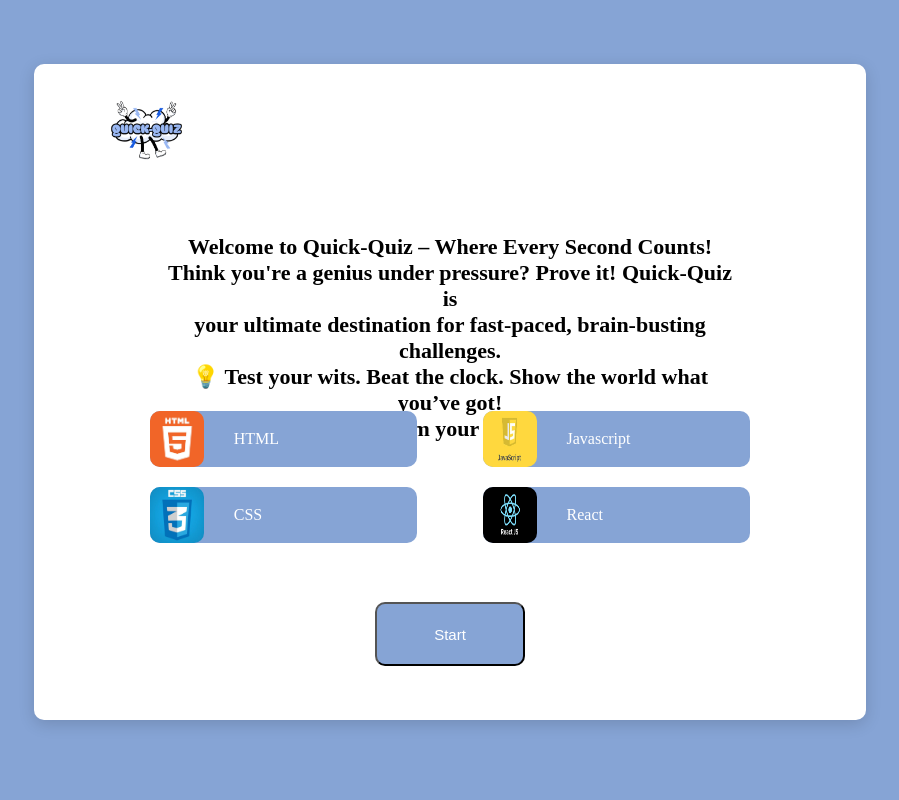
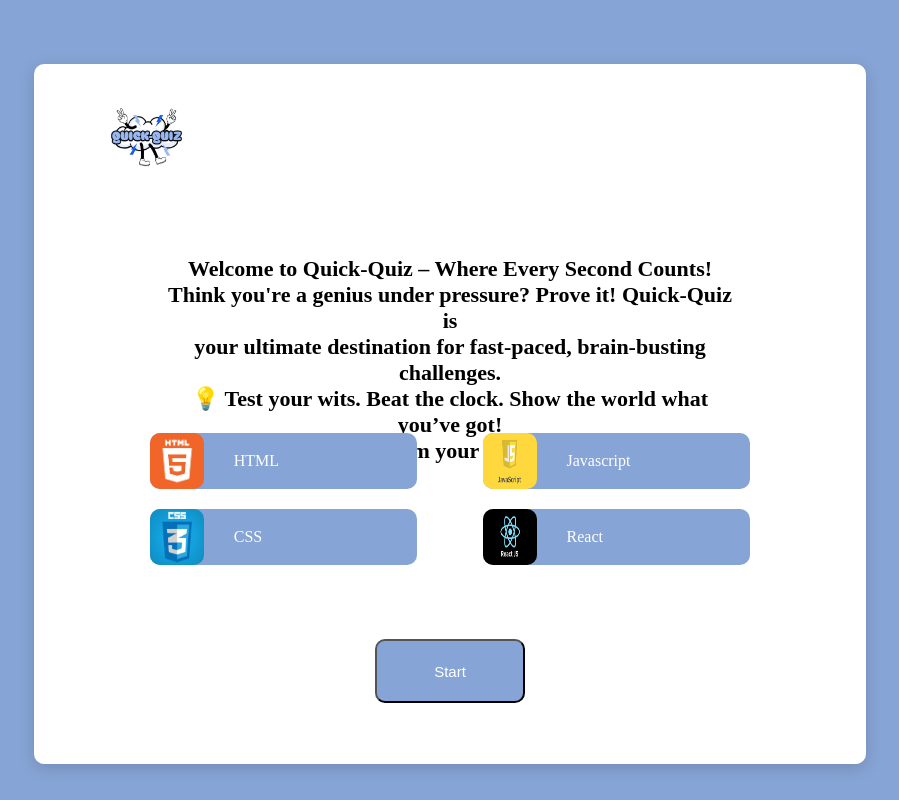
Before and after one commit to morris-codes/QuickQuiz, a React (Vite) app: page / in a window 1280 px wide. Shown: the top 800 px of the page, without its empty margins (190-1089 px from the left). Built offline with nearby package versions, Linux system fonts and the light colour scheme.

Commit message:
quiz-layout

```diff
--- a/src/Components/Quiz/Quiz.css
+++ b/src/Components/Quiz/Quiz.css
@@ -6,7 +6,7 @@
     padding-top: 5%;
 }
 .parent, .parent-1 {
-    height: 82vh;
+    height: 700px;
     width: 65%;
     background-color: #fff;
     margin: 0 auto;
@@ -93,6 +93,10 @@
     color: #fff;
     font-size: 15px;
 }
+.l-nav button a {
+    text-decoration: none;
+    color: #fff;
+}
 .l-nav button:hover, .nav button:hover, .r-nav button:hover {
     background: #000;
 }
--- a/src/Components/Quiz/Quiz.jsx
+++ b/src/Components/Quiz/Quiz.jsx
@@ -1,6 +1,6 @@
 import React from 'react'
 import './Quiz.css'
-import { data } from '../../assets/data';
+// import { data } from '../../assets/data';
 
 const Quiz = () => {
 
@@ -44,11 +44,11 @@
                 </div>
             </div>
             <div class="l-nav">
-                <button>Start</button>
+                <button className='start-btn'> <a href= "#quiz-section">Start</a></button>
             </div>
         </div>
     </div>
-    <div class="background-1">
+    <div id='quiz-section' class="background-1">
        <div class="parent-1">
             <div className='logo'>
                 <img src="/public/quick-logo.png" alt="" />
```
